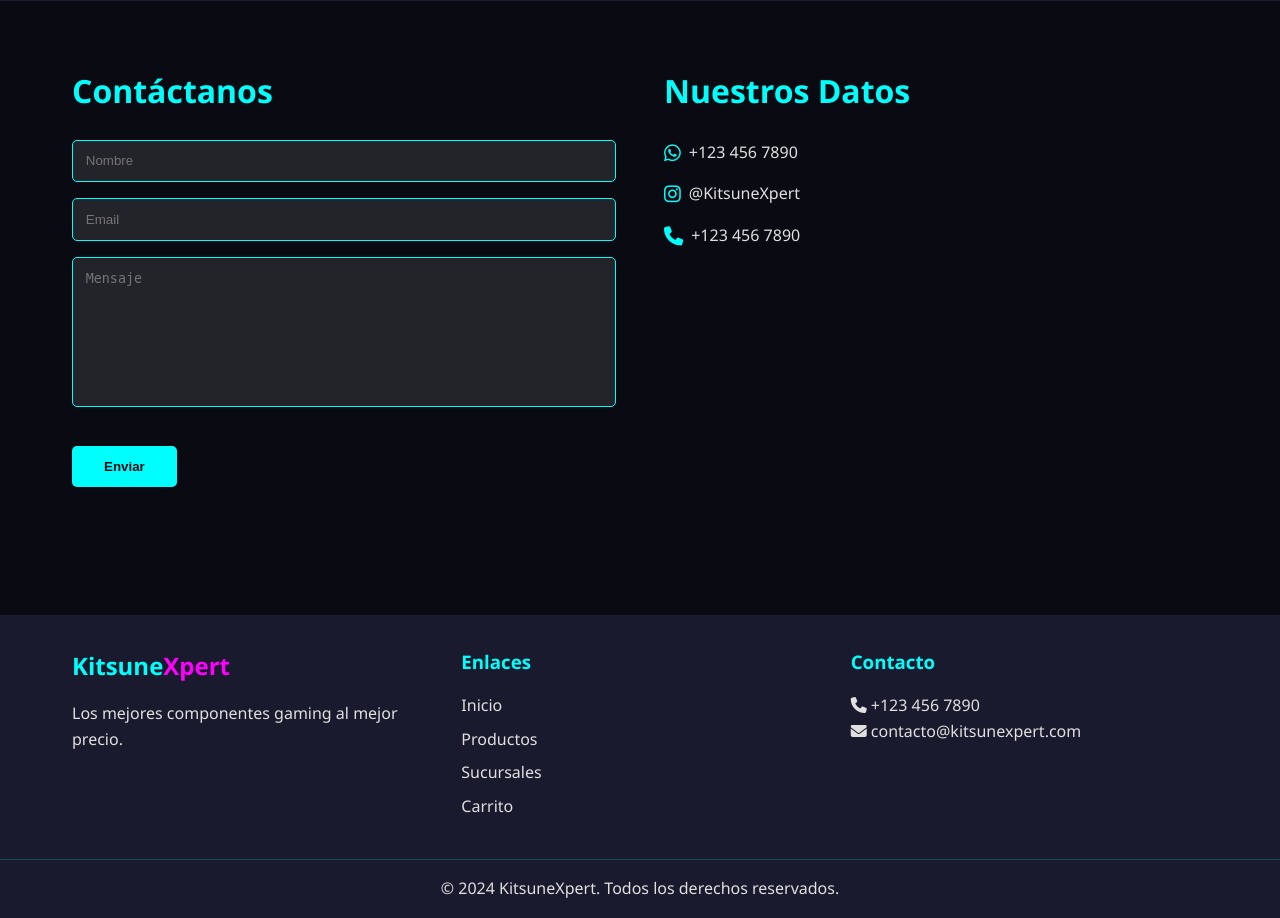
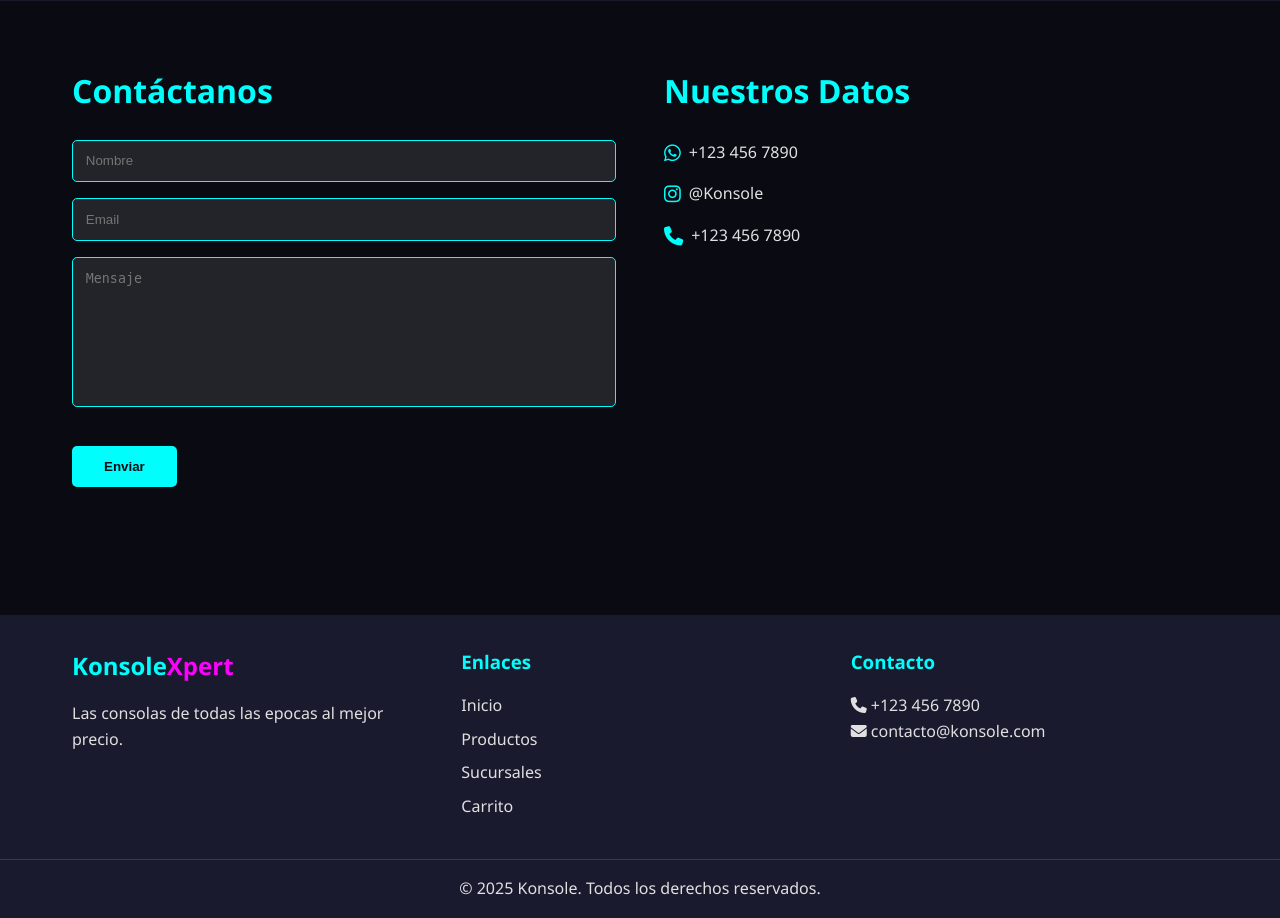
Before and after one commit to EderAlbornoz/Tienda, a Django app: page / in a window 1280 px wide. Shown: the part 1896-2814 px from the top of the page. Run offline with Django 5.2, Linux system fonts and the light colour scheme.

Commit message:
Actualizado
1.1

```diff
--- a/tienda/templates/tienda/base.html
+++ b/tienda/templates/tienda/base.html
@@ -5,7 +5,7 @@
 <head>
     <meta charset="UTF-8">
     <meta name="viewport" content="width=device-width, initial-scale=1.0">
-    <title>KitsuneXpert - Tecnología Gaming</title>
+    <title>Konsole - Tecnología Gaming</title>
     <link rel="stylesheet" href="{% static 'tienda/css/styles.css' %}">
     <link rel="stylesheet" href="https://cdnjs.cloudflare.com/ajax/libs/font-awesome/6.4.0/css/all.min.css">
     <link rel="stylesheet" href="https://cdnjs.cloudflare.com/ajax/libs/font-awesome/6.4.0/css/all.min.css">
@@ -14,7 +14,7 @@
     <!-- Navbar con Menú Hamburguesa -->
     <header class="navbar">
         <div class="logo">
-            <h1>Kitsune<span>Xpert</span></h1>
+            <h1>Konsole<span>Xpert</span></h1>
         </div>
         <button class="menu-btn" id="menu-btn">
             <span></span>
@@ -39,8 +39,8 @@
     <footer>
         <div class="footer-content">
             <div class="footer-logo">
-                <h2>Kitsune<span>Xpert</span></h2>
-                <p>Los mejores componentes gaming al mejor precio.</p>
+                <h2>Konsole<span>Xpert</span></h2>
+                <p>Las consolas de todas las epocas al mejor precio.</p>
             </div>
             <div class="footer-links">
                 <h3>Enlaces</h3>
@@ -54,11 +54,11 @@
             <div class="footer-contact">
                 <h3>Contacto</h3>
                 <p><i class="fas fa-phone"></i> +123 456 7890</p>
-                <p><i class="fas fa-envelope"></i> contacto@kitsunexpert.com</p>
+                <p><i class="fas fa-envelope"></i> contacto@konsole.com</p>
             </div>
         </div>
         <div class="footer-bottom">
-            <p>&copy; 2024 KitsuneXpert. Todos los derechos reservados.</p>
+            <p>&copy; 2025 Konsole. Todos los derechos reservados.</p>
         </div>
     </footer>
 
--- a/tienda/templates/tienda/emails/bienvenida.html
+++ b/tienda/templates/tienda/emails/bienvenida.html
@@ -10,7 +10,7 @@
 </head>
 <body>
     <div class="container">
-        <h1 class="header">¡Gracias por registrarte en KitsuneXpert!</h1>
+        <h1 class="header">¡Gracias por registrarte en Konsole!</h1>
         <p>Hola {{ usuario.username }},</p>
         <p>Ahora puedes disfrutar de:</p>
         <ul>
@@ -21,8 +21,8 @@
         <p>¡Esperamos que disfrutes de tu experiencia de compra!</p>
 
         <div class="footer">
-            <p>© 2024 KitsuneXpert - Tecnología Gaming</p>
-            <p>Contacto: contacto@kitsunexpert.com</p>
+            <p>© 2025 Konsole - Tecnología Gaming</p>
+            <p>Contacto: contacto@konsole.com</p>
         </div>
     </div>
 </body>
--- a/tienda/templates/tienda/index.html
+++ b/tienda/templates/tienda/index.html
@@ -6,7 +6,7 @@
     <!-- Hero Section -->
     <section class="hero">
         <div class="hero-content">
-            <h1>Los precios más baratos en <span>KitsuneXpert</span></h1>
+            <h1>Los precios más baratos en <span>Konsole</span></h1>
             <a href="{% url 'productos' %}" class="btn">Explorar Productos</a>
         </div>
     </section>
@@ -42,7 +42,7 @@
         <div class="about-content">
             <div class="about-text">
                 <h2>Sobre Nosotros</h2>
-                <p>En KitsuneXpert nos dedicamos a ofrecer los mejores componentes tecnológicos al mejor precio. Fundada en 2024, nuestra misión es llevar la tecnología gaming a todo el mundo.</p>
+                <p>En Konsole nos dedicamos a ofrecer las consolas de todas las epocas al mejor precio. Fundada en 2024, nuestra misión es llevar la tecnología gaming a todo el mundo.</p>
             </div>
             <div class="about-image">
                 <img src="{% static 'tienda/img/about-us.jpg' %}" alt="Equipo KitsuneXpert">
@@ -64,7 +64,7 @@
         <div class="contact-info">
             <h2>Nuestros Datos</h2>
             <p><i class="fab fa-whatsapp"></i> +123 456 7890</p>
-            <p><i class="fab fa-instagram"></i> @KitsuneXpert</p>
+            <p><i class="fab fa-instagram"></i> @Konsole</p>
             <p><i class="fas fa-phone"></i> +123 456 7890</p>
         </div>
     </section>
--- a/tienda/templates/tienda/registro.html
+++ b/tienda/templates/tienda/registro.html
@@ -4,7 +4,7 @@
 {% block content %}
 <div class="auth-container">
     <div class="auth-card">
-        <h2><i class="fas fa-user-plus"></i> Registro en KitsuneXpert</h2>
+        <h2><i class="fas fa-user-plus"></i> Registro en Konsole</h2>
 
         <form method="post" class="auth-form">
             {% csrf_token %}
```
